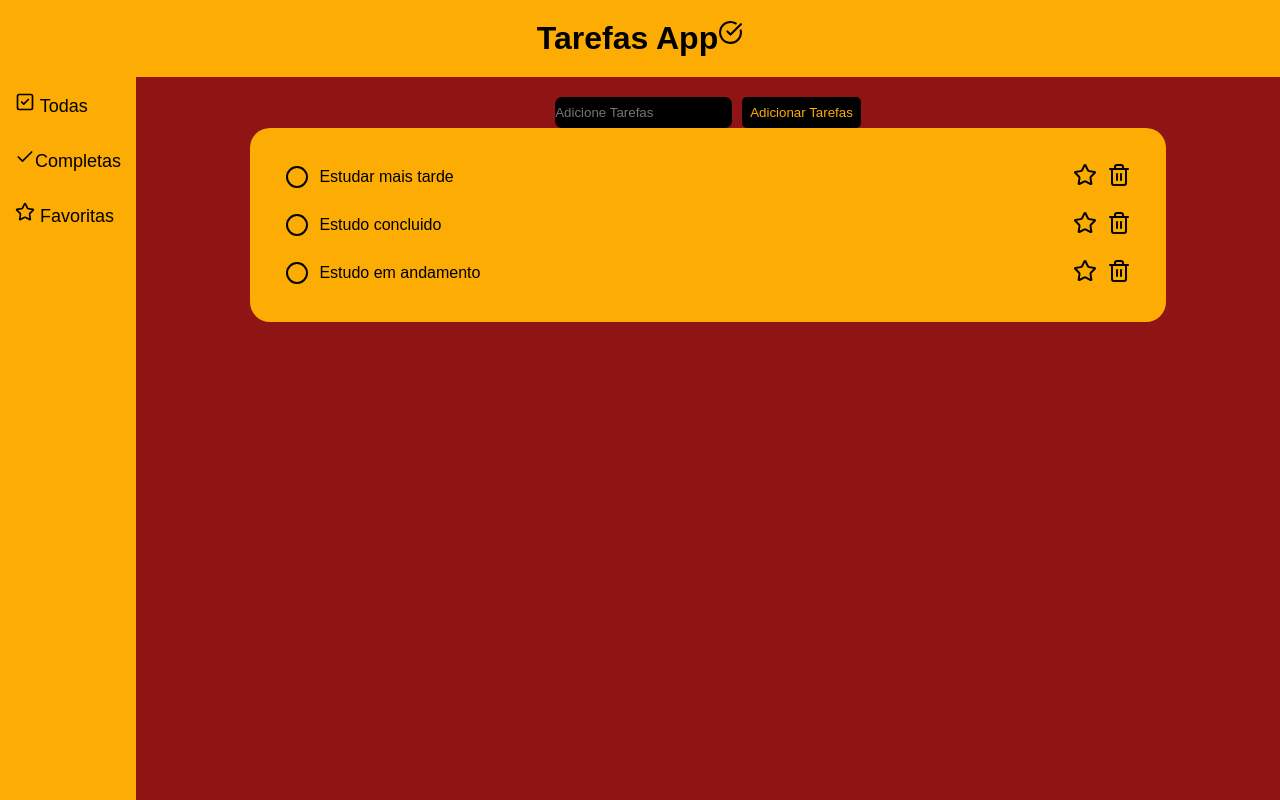
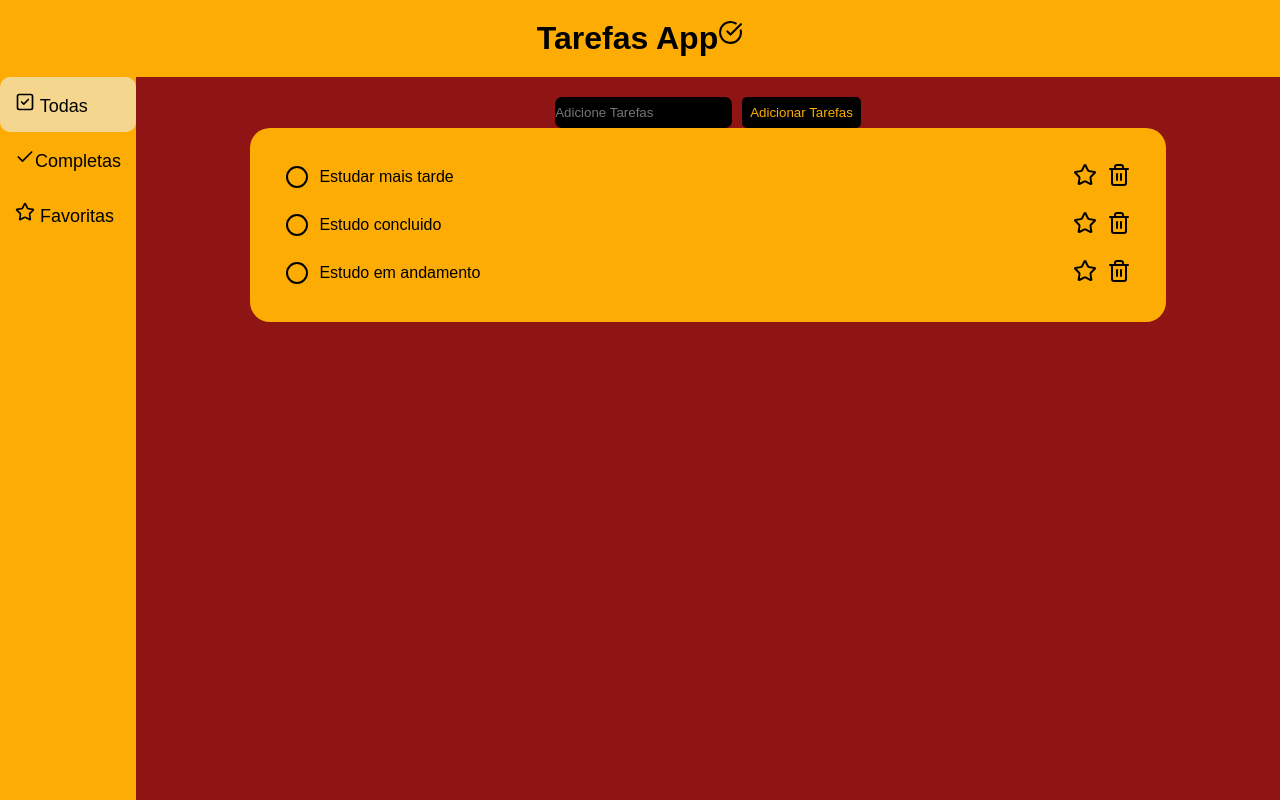
Before and after one commit to Will-777-77/Tarefas, a React (Vite) app: page / in a window 1280 px wide. In both pictures the pointer is over the button "Todas". Built offline with nearby package versions, Linux system fonts and the light colour scheme.

Commit message:
style: adiciona efeito hover nos botoes da sidebar e atualiza cor-7

```diff
--- a/src/componentes/Sidebar/Sidebar.css
+++ b/src/componentes/Sidebar/Sidebar.css
@@ -19,3 +19,8 @@
     justify-content: start;
 
 }
+.botao-principal:hover {
+    background-color: rgba(240, 248, 255, 0.555);
+    border-radius: 10px;
+
+}
--- a/src/var.css
+++ b/src/var.css
@@ -5,5 +5,5 @@
     --cor-4: #E50E0E;
     --cor-5:#8f1414;
     --cor-6: #000000;
-    --cor-7: #f03131;
+    --cor-7: rgba(240, 248, 255, 0.555);
 }
```
